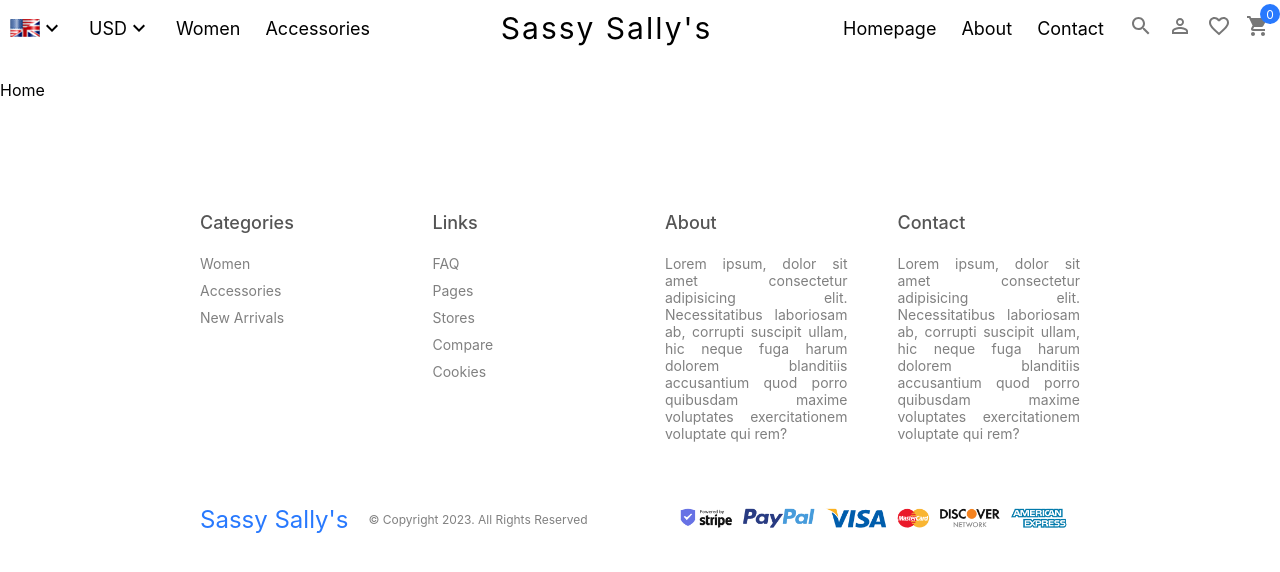
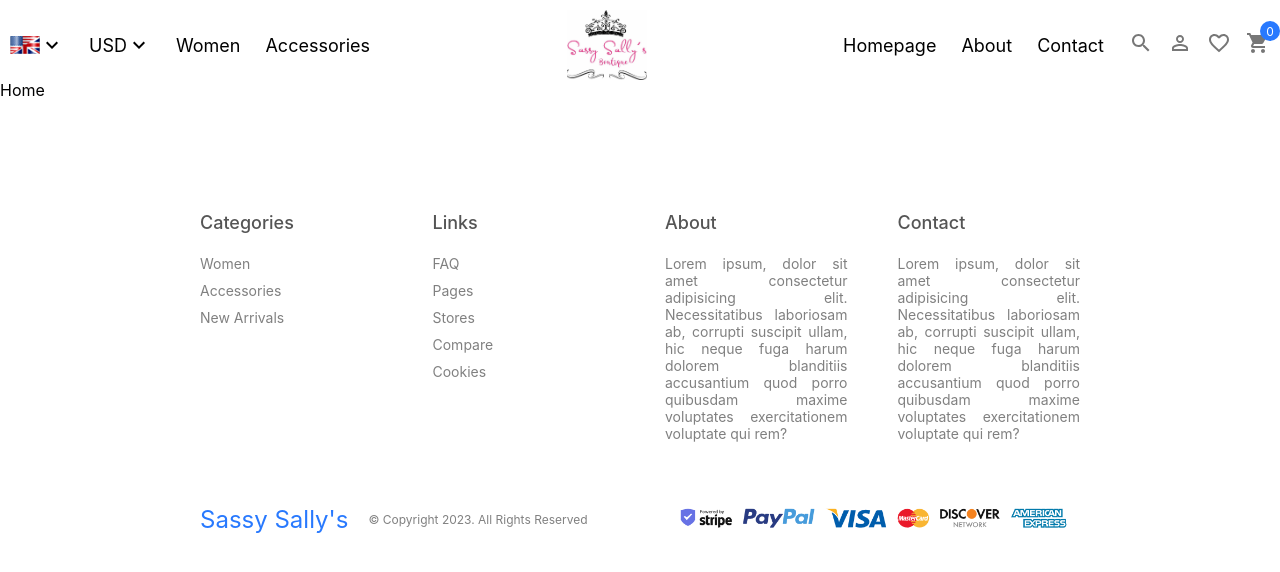
Before and after one commit to mattyjtx/sassy-sallys-v2, a React (Create React App) app in the folder client/: page / in a window 1280 px wide. Shown: the top 572 px of the page. Built offline with nearby package versions, Linux system fonts and the light colour scheme.

Commit message:
adding logo img to navbar

```diff
--- a/client/src/components/Navbar/Navbar.jsx
+++ b/client/src/components/Navbar/Navbar.jsx
@@ -6,6 +6,7 @@ import FavoriteBorderIcon from '@mui/icons-material/FavoriteBorder';
 import ShoppingCartIcon from '@mui/icons-material/ShoppingCart';
 import { Link } from 'react-router-dom';
 import "./Navbar.scss"
+
 
 const Navbar = () => {
   return (
@@ -28,7 +29,9 @@ const Navbar = () => {
                 </div>
             </div>
             <div className='center'>
-                <Link className='link' to="/">Sassy Sally's</Link>
+                <Link className='link' to="/">
+                    <img src='/img/sassy-sally-logo.png'></img>
+                </Link>
             </div>
             <div className='right'>
                 <div className='item'>
--- a/client/src/components/Navbar/Navbar.scss
+++ b/client/src/components/Navbar/Navbar.scss
@@ -19,8 +19,21 @@
             gap: 25px;
         }
         .center{
-            font-size: 30px;
-            letter-spacing: 2px;
+            // font-size: 30px;
+            // letter-spacing: 2px;
+            display: flex;
+            align-items: center;
+
+            img{
+                display: flex;
+                align-items: center;
+                // margin-top: 5px;
+                // margin-bottom: 5px;
+                height: 70px;
+                width: 80px;
+                object-fit: cover;
+
+            }
         }
         .right{
             display: flex;
```
Also changed, not shown: client/public/img/sassy-sally-logo_2_100x80.png (added).
